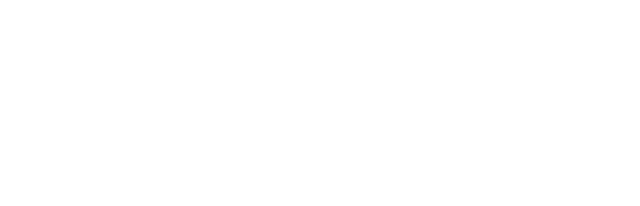
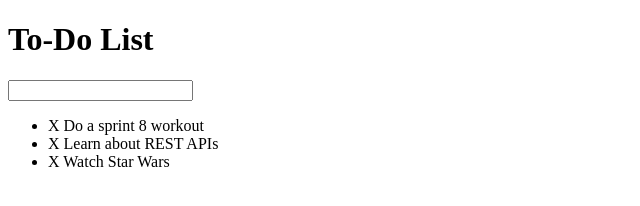
Before and after one commit to PutMyRobeOnRITE/jquerytodo, a plain HTML site: page index.html in a window 1280 px wide. Shown: the whole page, without its empty margins (0-640 px from the left). Drawn offline with Linux system fonts and the light colour scheme.

Commit message:
Added initial html structure

```diff
--- a/index.html
+++ b/index.html
@@ -5,6 +5,17 @@
 	<link rel="stylesheet" type="text/css" href="assets/css/todos.css">
 </head>
 <body>
+<div id = "container">
+	<h1>To-Do List</h1>
+	<input type = "text">
+	<ul>
+		<li>X Do a sprint 8 workout</li>
+		<li>X Learn about REST APIs</li>
+		<li>X Watch Star Wars</li>
+	</ul>
+
+
+</div>
 <script type="text/javascript" src = "assets/js/lib/jquery-2.2.0.min.js"></script>
 <script type=""text/javascript" src = "assets/js/todos.js"></script>
 </body>
```
